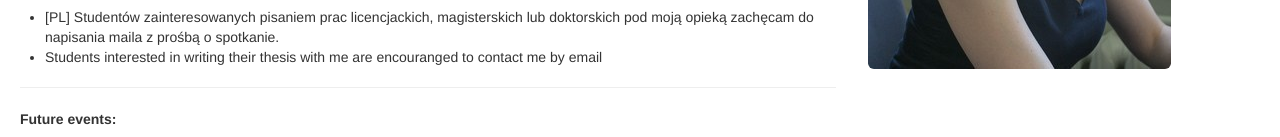
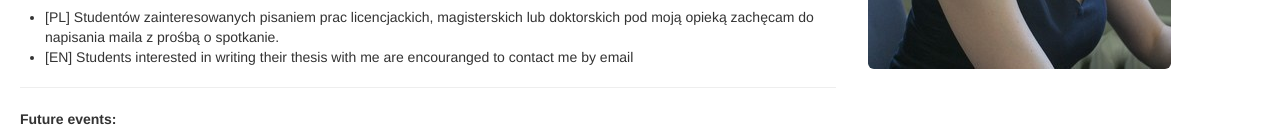
Before and after one commit to kmazowiecka/kmazowiecka.github.io, a plain HTML site: page index.html in a window 1280 px wide. Shown: the part 445-582 px from the top of the page. Drawn offline with nearby package versions, Linux system fonts and the light colour scheme.

Commit message:
Update index.html

```diff
--- a/index.html
+++ b/index.html
@@ -78,7 +78,7 @@ a postdoc at <a href="https://uclouvain.be/en">Université catholique de Louvain
 			<p> <b> Students projects/ Projekty studenckie: </b>
 				<ul class="punkt5">
 					<li> [PL] Studentów zainteresowanych pisaniem prac licencjackich, magisterskich lub doktorskich pod moją opieką zachęcam do napisania maila z prośbą o spotkanie.</li>
-					<li> Students interested in writing their thesis with me are encouranged to contact me by email </li>
+					<li> [EN] Students interested in writing their thesis with me are encouranged to contact me by email </li>
 			</ul>
 			</p>
 	<hr>
```
